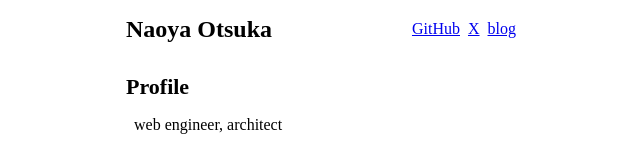
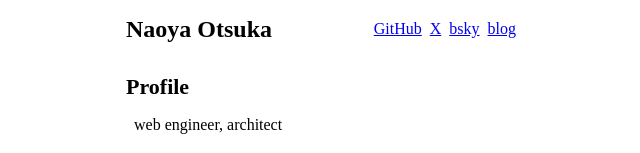
Before and after one commit to otknoy/otknoy.github.io, a Next.js app: page / in a window 1280 px wide. Shown: the top 153 px of the page, without its empty margins (317-957 px from the left). Built offline with nearby package versions, Linux system fonts and the light colour scheme.

Commit message:
add bsky link

```diff
--- a/app/page.tsx
+++ b/app/page.tsx
@@ -17,6 +17,10 @@ export default function Home() {
       {
         title: 'X',
         url: 'https://twitter.com/otknoy',
+      },
+      {
+        title: 'bsky',
+        url: 'https://bsky.app/profile/otknoy.bsky.social',
       },
       {
         title: 'blog',
```
